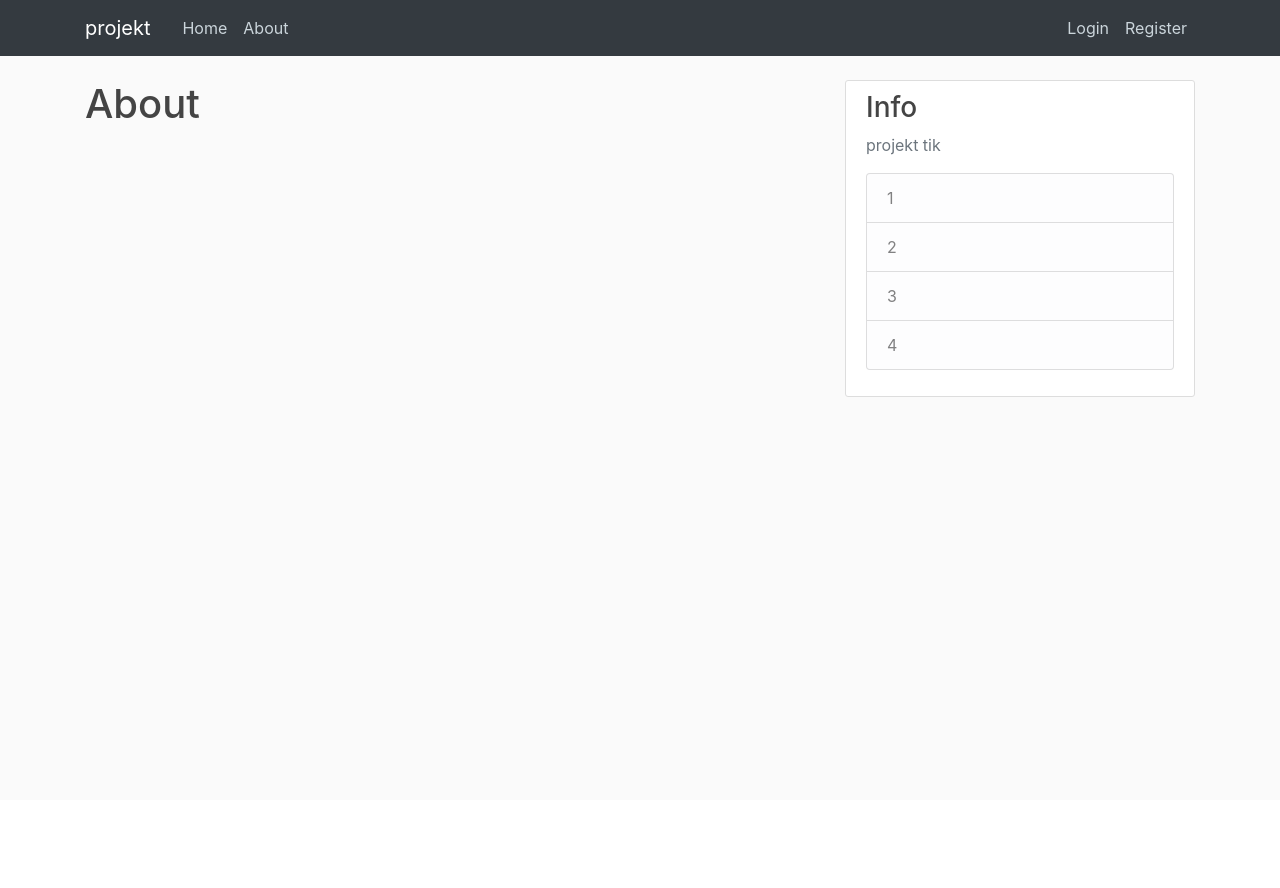
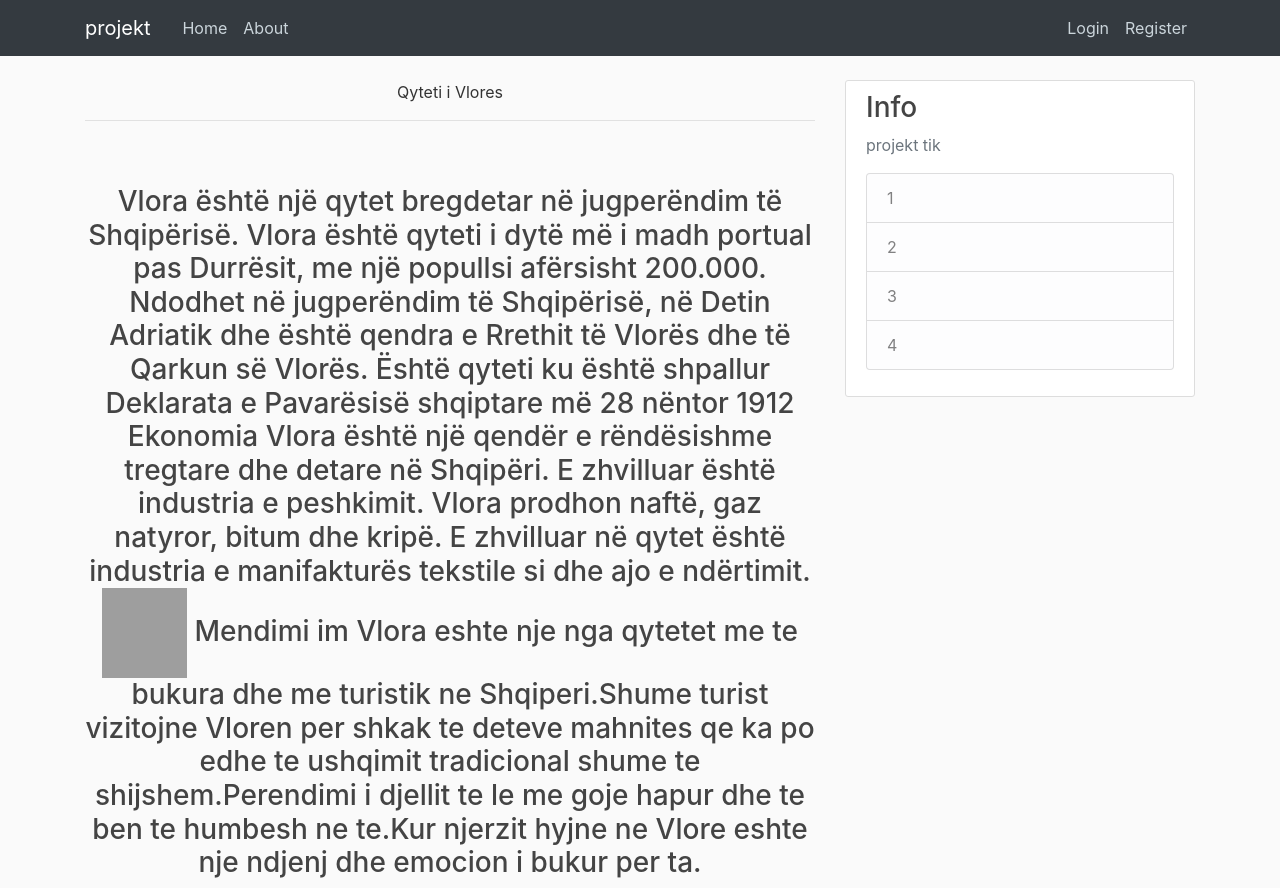
Before and after one commit to tomabungis45/flask-test, a Flask app: page /about in a window 1280 px wide. Before the commit the page ends 397 px from the top, so only its background shows below. Run offline with Flask 2, Linux system fonts and the light colour scheme; some libraries are stand-ins or nearby versions; grey boxes are pictures that could not be loaded.

Commit message:
Update about.html

```diff
--- a/tom/templates/about.html
+++ b/tom/templates/about.html
@@ -1,4 +1,22 @@
 {% extends "layout.html" %}
 {% block content %}
-    <h1>About</h1>
+<center>
+<body bgcolor="yellow">
+<font size<<13=color="purple">
+Qyteti i Vlores
+</font><br><hr><br>
+</center>
+</head>
+<body><br><h3>
+<center>
+Vlora është një qytet bregdetar në jugperëndim të Shqipërisë. Vlora është qyteti i dytë më i madh portual pas Durrësit, me një popullsi afërsisht 200.000.
+Ndodhet në jugperëndim të Shqipërisë, në Detin Adriatik dhe është qendra e Rrethit të Vlorës dhe të Qarkun së Vlorës. Është qyteti ku është shpallur Deklarata e Pavarësisë shqiptare më 28 nëntor 1912
+Ekonomia
+Vlora është një qendër e rëndësishme tregtare dhe detare në Shqipëri. E zhvilluar është industria e peshkimit. Vlora prodhon naftë, gaz natyror, bitum dhe kripë. E zhvilluar në qytet është industria e manifakturës tekstile si dhe ajo e ndërtimit.
+<img src="vloraimage.jpg"width="85"height="90">
+Mendimi im
+Vlora eshte nje nga qytetet me te bukura dhe me turistik  ne Shqiperi.Shume turist vizitojne Vloren per shkak te deteve mahnites qe ka po edhe te ushqimit tradicional shume te shijshem.Perendimi i djellit te le me goje hapur dhe te ben te humbesh ne te.Kur njerzit hyjne ne Vlore eshte nje ndjenj dhe emocion i bukur per ta.<br>
+</center>
+</body></h3>
+
 {% endblock content %}
```
